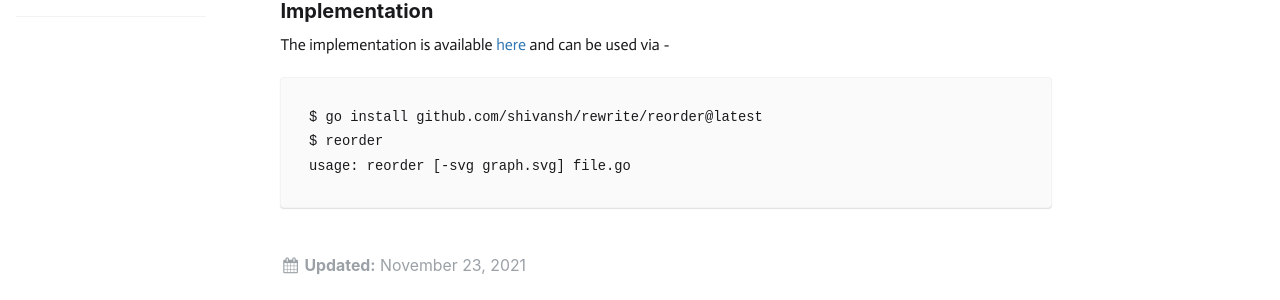
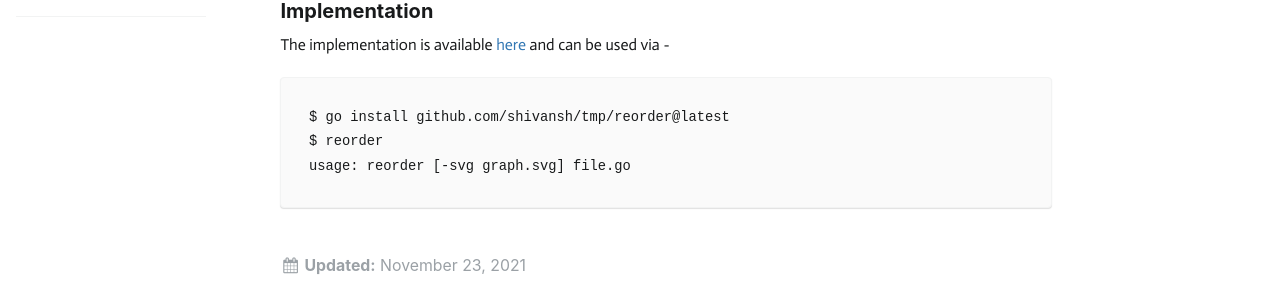
Before and after one commit to shivansh/shivansh.github.io, a Jekyll site: the page built from _posts/2021-11-23-go-function-reordering.md, in a window 1280 px wide and 900 px high, scrolled down 1761 px. Shown: the part 150-450 px from the top of the window. Built offline with Jekyll 4.4.1, drawn with Linux system fonts in a browser that asks for light colours; comment, search, counter and statistics services are not loaded.

Commit message:
Update module path for reorder utility

````diff
--- a/_posts/2021-11-23-go-function-reordering.md
+++ b/_posts/2021-11-23-go-function-reordering.md
@@ -81,9 +81,9 @@ retaining comment positions relative to AST nodes.
 ## Implementation
 
 The implementation is available
-[here](https://github.com/shivansh/rewrite/tree/main/reorder) and can be used via -
+[here](https://github.com/shivansh/tmp/tree/main/reorder) and can be used via -
 ```
-$ go install github.com/shivansh/rewrite/reorder@latest
+$ go install github.com/shivansh/tmp/reorder@latest
 $ reorder
 usage: reorder [-svg graph.svg] file.go
 ```
````
